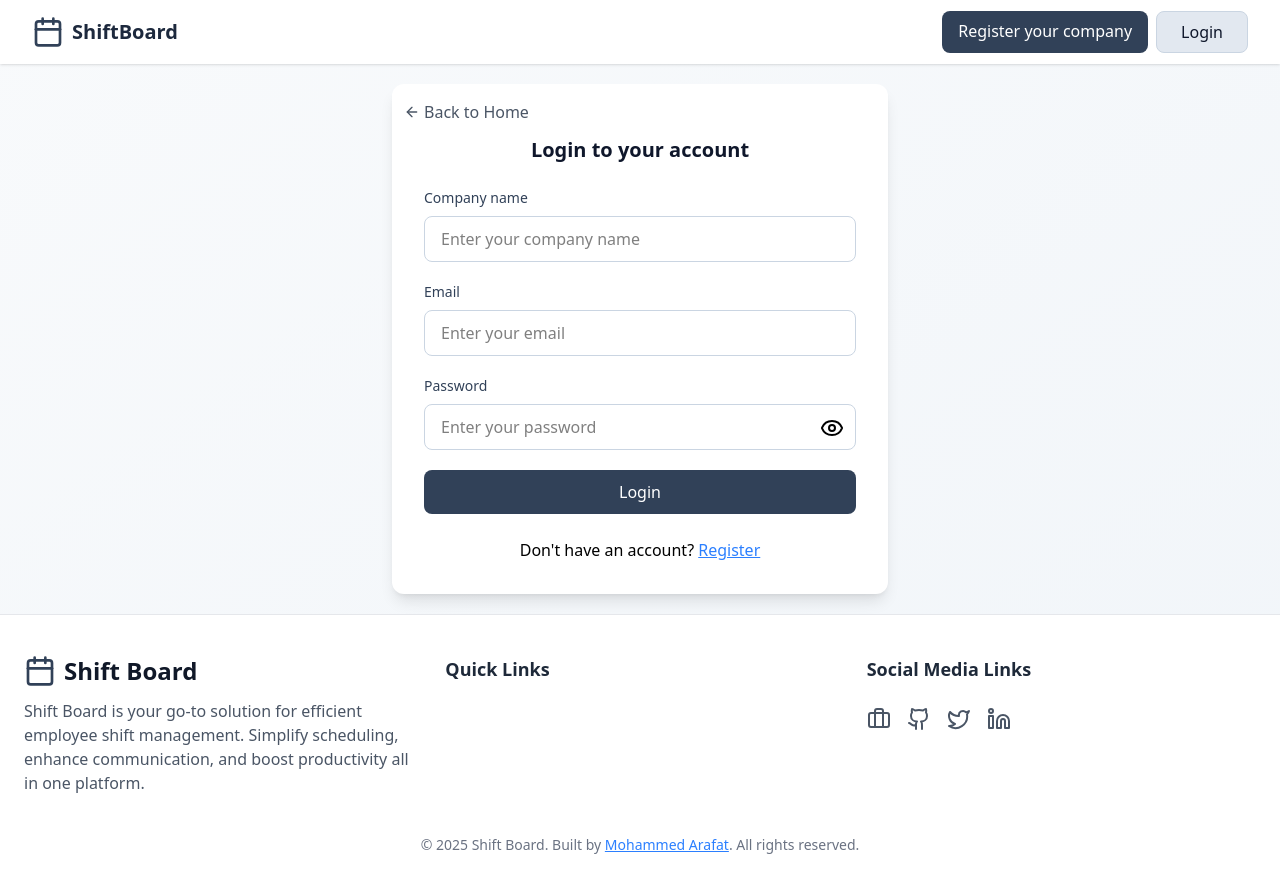
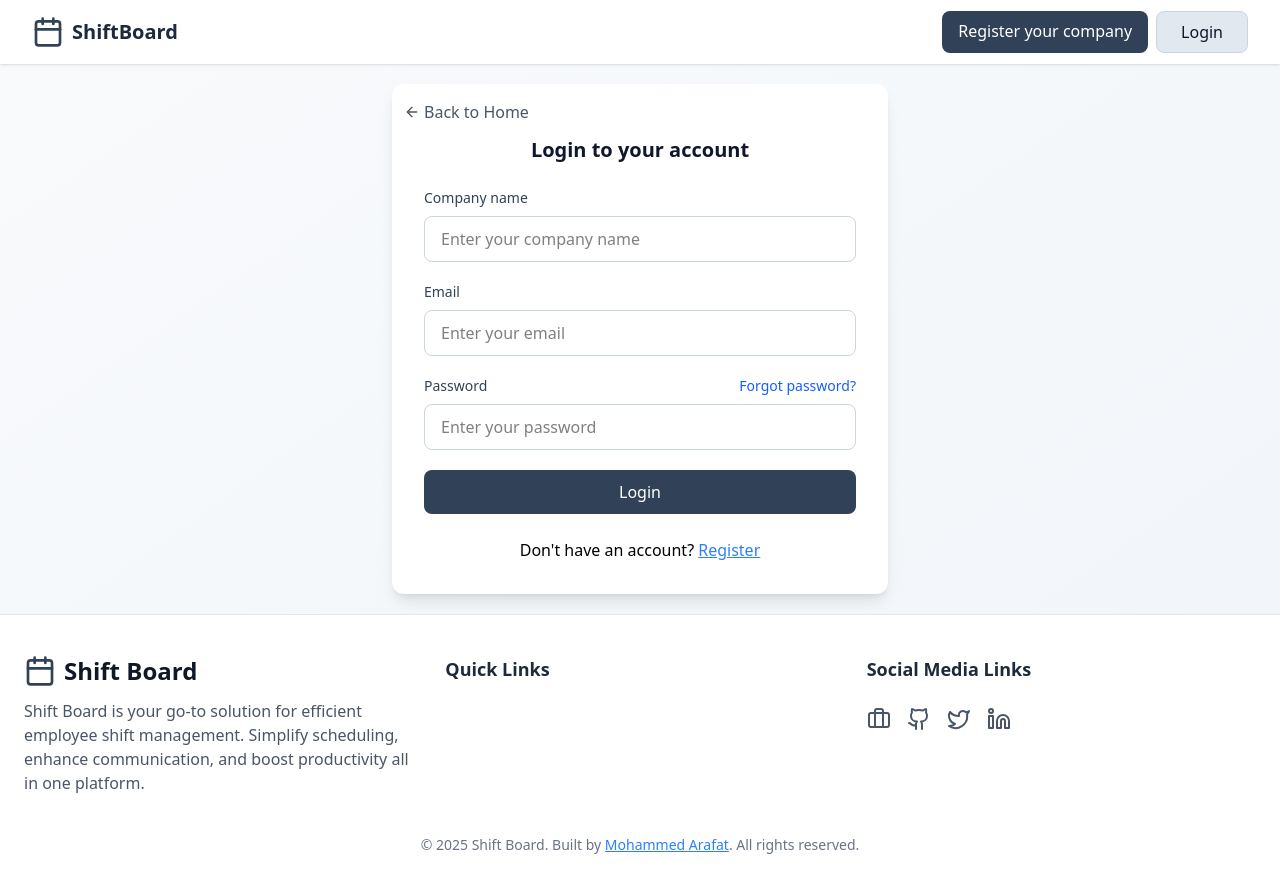
Before and after one commit to arafatmansuri/shift-board, a React (Vite) app in the folder frontend/: page /login in a window 1280 px wide. Shown: the top 892 px of the page. Built offline with nearby package versions, Linux system fonts and the light colour scheme.

Commit message:
Add Forgot password link in login and conditionally render EyeButton

```diff
--- a/frontend/src/components/Auth.tsx
+++ b/frontend/src/components/Auth.tsx
@@ -181,6 +181,7 @@ export const Auth = ({ type }: AuthProps) => {
                 }),
               }}
               type="password"
+              forgotOption={type=="login"}
             />
           )}
           {type == "register" && (
--- a/frontend/src/components/Input.tsx
+++ b/frontend/src/components/Input.tsx
@@ -1,5 +1,6 @@
 import { EyeIcon, EyeOff } from "lucide-react";
 import { useState, type HTMLInputTypeAttribute } from "react";
+import { Link } from "react-router";
 
 type InputProps = {
   type?: HTMLInputTypeAttribute;
@@ -8,6 +9,7 @@ type InputProps = {
   label: string;
   isError: boolean;
   errorMessage?: string;
+  forgotOption?: boolean;
 };
 
 const Input = ({
@@ -17,29 +19,44 @@ const Input = ({
   label,
   isError,
   errorMessage,
+  forgotOption = false,
 }: InputProps) => {
   const [showPassword, setShowPassword] = useState(false);
-
+  const [inputValue, setInputValue] = useState("");
   return (
     <div className="relative">
-      <label className="block text-sm font-medium text-slate-700 mb-2">
-        {label}
+      <label
+        className={`text-sm font-medium text-slate-700 mb-2 ${
+          forgotOption ? "flex justify-between items-center" : "block"
+        }`}
+      >
+        <span>{label}</span>
+        {forgotOption && (
+          <Link
+            to="/forgot-password"
+            className="text-sm text-blue-600 hover:underline cursor-pointer"
+          >
+            Forgot password?
+          </Link>
+        )}
       </label>
       <input
         type={type != "password" ? type : showPassword ? "text" : "password"}
         {...formHook}
         className="w-full px-4 py-2.5 border border-slate-300 rounded-lg focus:outline-none focus:ring-2 focus:ring-slate-500 focus:border-transparent"
         placeholder={placeholder}
+        value={inputValue}
+        onChange={(e) => setInputValue(e.target.value)}
       />
-      {type == "password" && !showPassword && (
+      {type == "password" && !showPassword && inputValue && (
         <EyeIcon
-          className="absolute right-3 top-10 cursor-pointer"
+          className="absolute right-3 top-10 cursor-pointer text-gray-900"
           onClick={() => setShowPassword((p) => !p)}
         />
       )}
-      {type == "password" && showPassword && (
+      {type == "password" && showPassword && inputValue && (
         <EyeOff
-          className="absolute right-3 top-10 cursor-pointer"
+          className="absolute right-3 top-10 cursor-pointer text-gray-900"
           onClick={() => setShowPassword((p) => !p)}
         />
       )}
```
